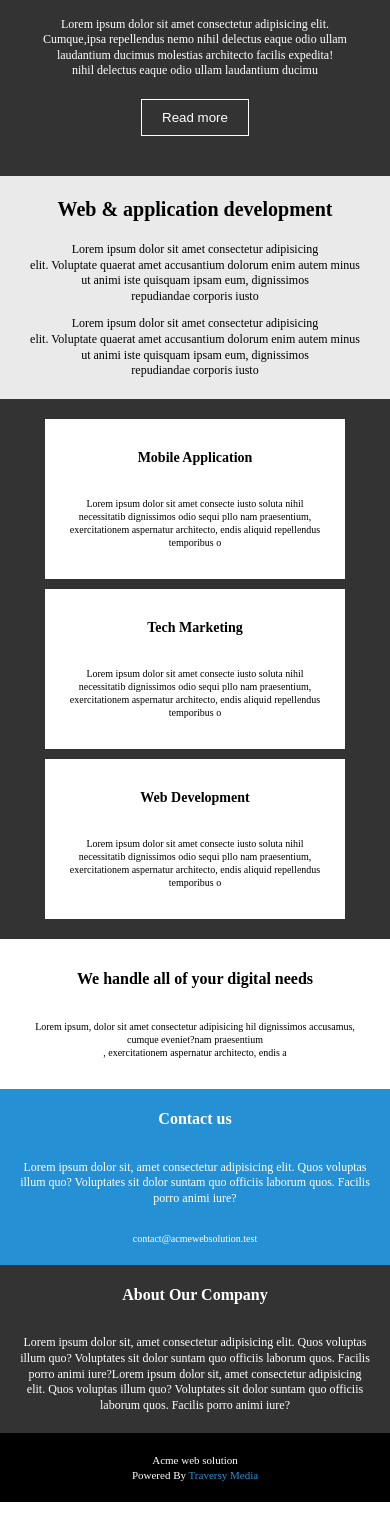
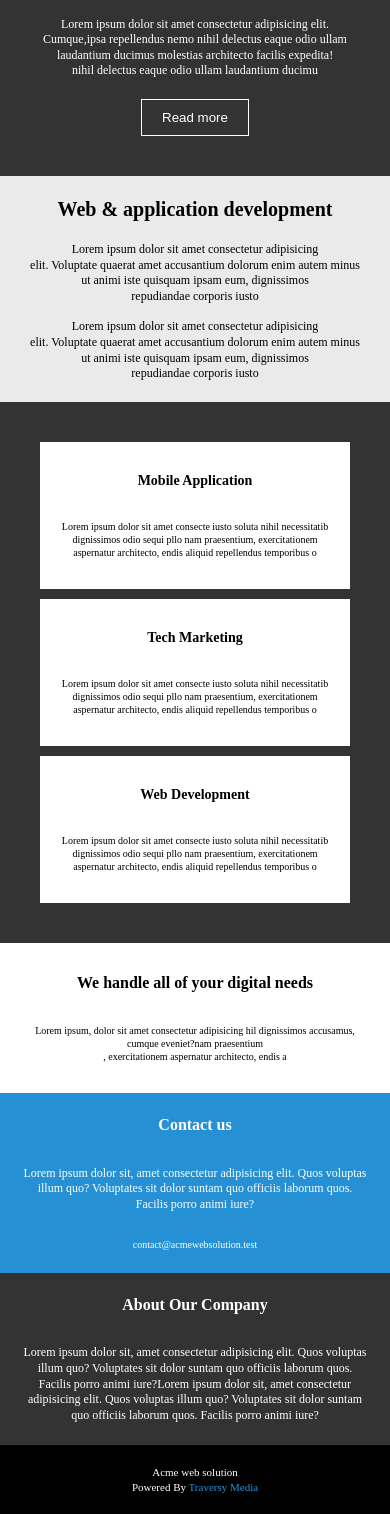
Before and after one commit to somayeshafiei/SomayeShafiei-maktab90-HW8, a plain HTML site: page q4/index.html in a window 390 px wide. Shown: the part 72-1586 px from the top of the page. Drawn offline with Linux system fonts and the light colour scheme.

Commit message:
mobile first responsive site

```diff
--- a/style.css
+++ b/q4/style.css
@@ -23,10 +23,10 @@ body {
 .header {
   background-color: #333333;
   color: white;
-  padding: 8.5rem;
+  padding: 4rem;
 }
 .header-h1 {
-  font-size: 3rem;
+  font-size: 2.2rem;
 }
 .header-p {
   margin: 2rem 0;
@@ -51,19 +51,22 @@ body {
 .main-section1-div {
   font-size: 1.2rem;
   display: flex;
+  flex-direction: column;
   justify-content: center;
-  gap: 1.2rem;
+  gap: 1.5rem;
 }
 .main-section2 {
   background-color: #333333;
-  padding: 2rem 0;
+  padding: 4rem;
   display: flex;
   gap: 1rem;
   justify-content: center;
+  align-items: center;
+  flex-direction: column;
 }
 .main-section2-card {
   background-color: white;
-  width: 20rem;
+
   padding: 3rem 1.8rem;
 }
 .main-section2-card-h4 {
@@ -80,16 +83,17 @@ body {
 .main-section4 {
   display: flex;
   color: white;
+  flex-direction: column;
 }
 .main-section4-leftDiv {
   background-color: #2690d4;
-  width: 50%;
-  padding: 3rem;
+  width: 100%;
+  padding: 2.2rem;
 }
 .main-section4-righttDiv {
   background-color: #333333;
-  width: 50%;
-  padding: 3rem;
+  width: 100%;
+  padding: 2.2rem;
 }
 .main-section4-h4 {
   font-size: 1.6rem;
@@ -110,6 +114,7 @@ body {
   padding: 2rem;
   align-items: center;
   font-size: 1.1rem;
+  flex-direction: column;
 }
 .footer-div1 {
   width: 50%;
@@ -124,37 +129,35 @@ body {
   color: #2690d4;
 }
 /* ............................responsive......................... */
-@media all and (max-width: 720px) {
+
+@media all and (min-width: 600px) {
   .main-section1-div {
-    flex-direction: column;
+    flex-direction: row;
   }
   .main-section2 {
+    flex-direction: row;
     flex-wrap: wrap;
   }
+  .main-section2-card {
+    width: 26rem;
+  }
   .main-section4 {
-    flex-direction: column;
-    width: 100%;
+    flex-direction: row;
   }
   .main-section4-leftDiv,
   .main-section4-righttDiv {
-    width: 100%;
+    padding: 3rem;
   }
 }
-@media all and (max-width: 409px) {
+@media all and (min-width: 1024px) {
+  .main-section2-card-h4,
+  .main-section3-h4 {
+    font-size: 1.8rem;
+  }
   .header {
-    padding: 4rem;
-  }
-  .header-h1 {
-    font-size: 2.2rem;
-  }
-  .main-section2-card {
-    width: 30rem;
-  }
-  .main-section4-leftDiv,
-  .main-section4-righttDiv {
-    padding: 2rem;
+    padding: 8rem;
   }
   .footer {
-    flex-direction: column;
+    flex-direction: row;
   }
 }
```
Also changed, not shown: q4/index.html (renamed from index.html).
